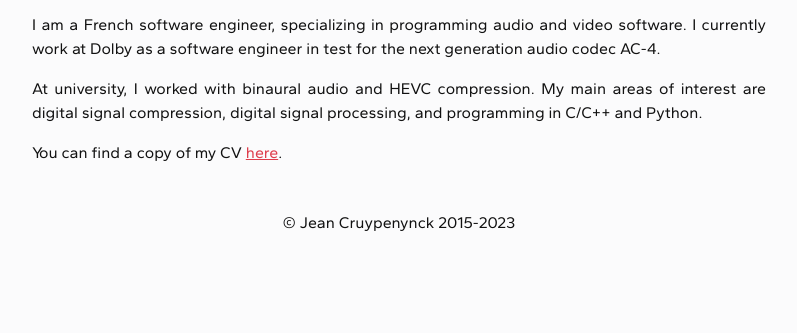
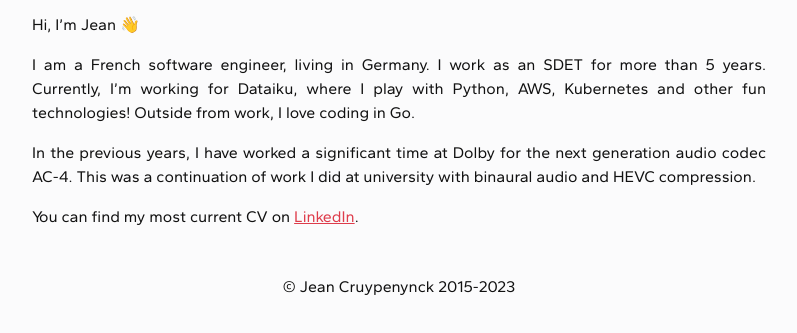
Before and after one commit to nonatomiclabs/nonatomiclabs.github.io, an Astro site: page /about in a window 1280 px wide. Shown: the part 119-452 px from the top of the page, without its empty margins (241-1038 px from the left). Built offline with nearby package versions, Linux system fonts and the light colour scheme; Astro itself is replaced by a stand-in of ours.

Commit message:
Update "About" section

```diff
--- a/src/pages/about.md
+++ b/src/pages/about.md
@@ -1,8 +1,14 @@
 ---
 layout: ../layouts/Layout.astro
 ---
-I am a French software engineer, specializing in programming audio and video software. I currently work at Dolby as a software engineer in test for the next generation audio codec AC-4.
+Hi, I'm Jean 👋
 
-At university, I worked with binaural audio and HEVC compression. My main areas of interest are digital signal compression, digital signal processing, and programming in C/C++ and Python.
+I am a French software engineer, living in Germany. I work as an SDET for more than 5
+years. Currently, I'm working for Dataiku, where I play with Python, AWS, Kubernetes and
+other fun technologies! Outside from work, I love coding in Go.
 
-You can find a copy of my CV [here](https://www.nonatomiclabs.com/download/CV_EN.pdf).
+In the previous years, I have worked a significant time at Dolby for the next generation
+audio codec AC-4. This was a continuation of work I did at university with binaural
+audio and HEVC compression.
+
+You can find my most current CV on [LinkedIn](https://www.linkedin.com/in/cruypenynck/).
```
